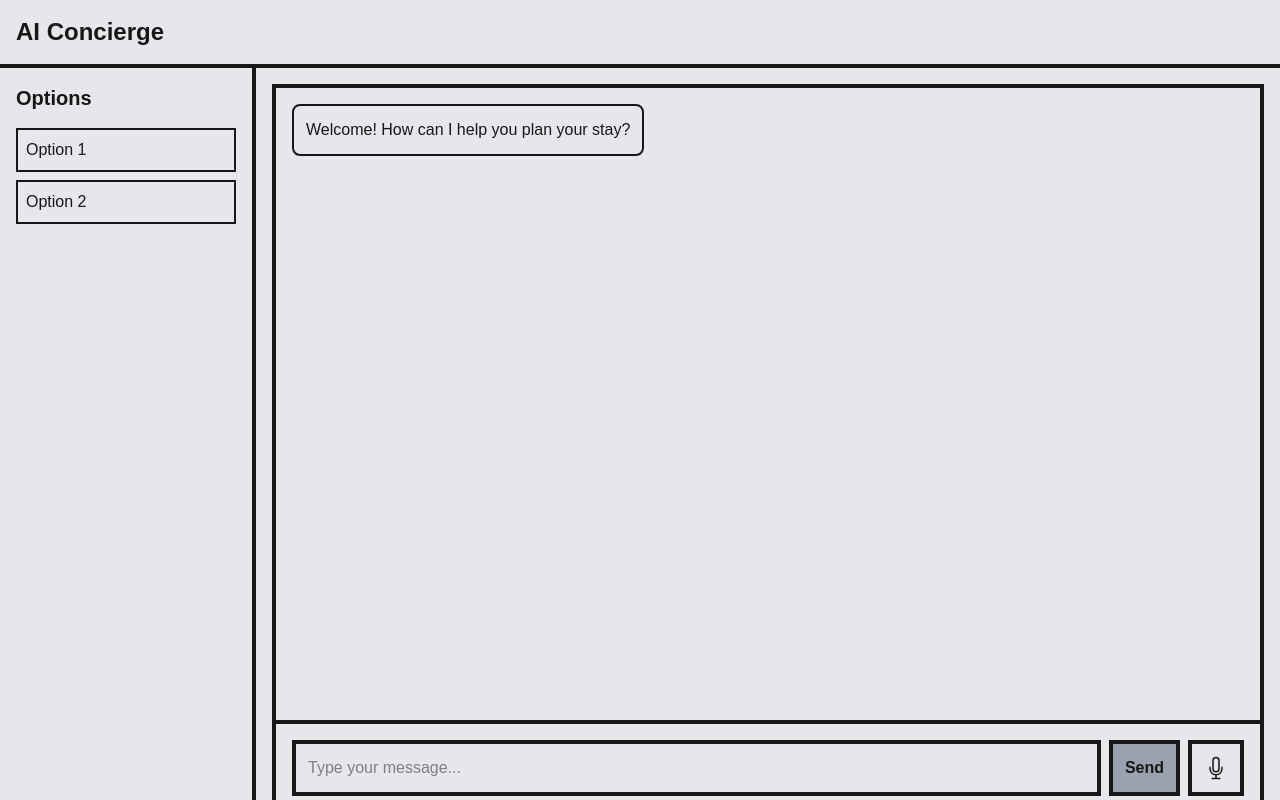
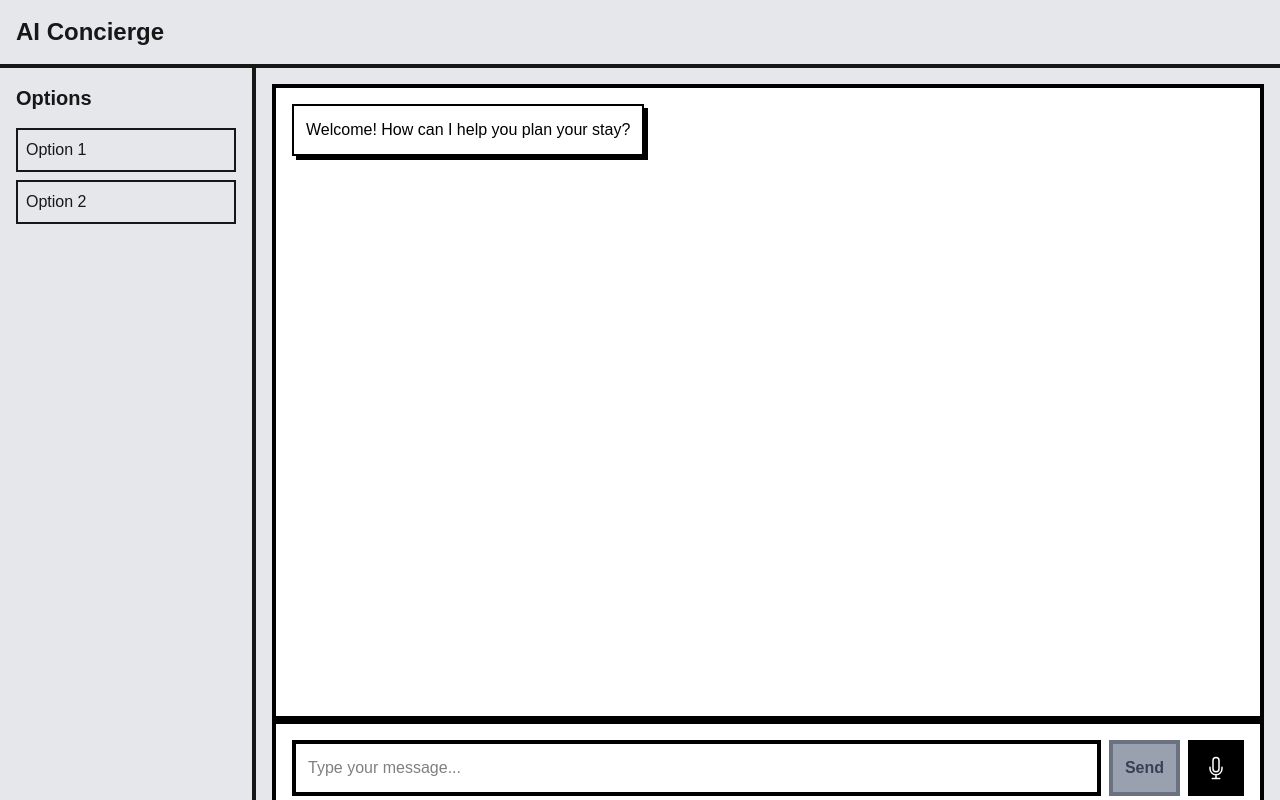
Before and after one commit to akonale/ai-concierge, a Next.js app in the folder frontend/: page / in a window 1280 px wide. Built offline with nearby package versions, Linux system fonts and the light colour scheme.

Commit message:
Change styles

```diff
--- a/frontend/src/components/ChatPanel.tsx
+++ b/frontend/src/components/ChatPanel.tsx
@@ -70,6 +70,8 @@ const ChatPanel: React.FC = () => {
 
     try {
       const apiUrl = `${process.env.NEXT_PUBLIC_API_BASE_URL}/api/v1/audio`;
+      console.log("API Base URL (Audio):", process.env.NEXT_PUBLIC_API_BASE_URL); // Added log
+      console.log("Constructed API URL (Audio):", apiUrl); // Added log
       const response = await fetch(apiUrl, {
         method: 'POST',
         body: formData, // Send FormData directly, fetch handles headers
@@ -209,6 +211,8 @@ const ChatPanel: React.FC = () => {
     try {
       // --- API Call to Backend ---
       const apiUrl = `${process.env.NEXT_PUBLIC_API_BASE_URL}/api/v1/chat`;
+      console.log("API Base URL (Chat):", process.env.NEXT_PUBLIC_API_BASE_URL); // Added log
+      console.log("Constructed API URL (Chat):", apiUrl); // Added log
 
       const response = await fetch(apiUrl, { // Replace with env variable later
         method: 'POST',
@@ -263,24 +267,24 @@ const ChatPanel: React.FC = () => {
     switch (msg.role) {
       case 'user':
         return (
-            <div key={msg.id} className="mb-4 text-right"> {/* Use msg.id as key */}
-            <p className="bg-theme-highlight text-theme-primary p-3 rounded-lg border-2 border-theme-primary inline-block max-w-xs sm:max-w-md md:max-w-lg break-words">
+            <div key={msg.id} className="mb-4 flex justify-end"> {/* Use msg.id as key, ensure right alignment */}
+            <p className="bg-yellow-300 text-black p-3 rounded-none border-2 border-black inline-block max-w-xs sm:max-w-md md:max-w-lg break-words shadow-[4px_4px_0px_0px_rgba(0,0,0,1)]"> {/* Neo-brutalist shadow */}
               {msg.content}
             </p>
           </div>
         );
       case 'assistant':
         return (
-            <div key={msg.id} className="mb-4"> {/* Use msg.id as key */}
-            <p className="bg-theme-background text-theme-primary p-3 rounded-lg border-2 border-theme-primary inline-block max-w-xs sm:max-w-md md:max-w-lg break-words">
+            <div key={msg.id} className="mb-4 flex justify-start"> {/* Use msg.id as key, ensure left alignment */}
+            <p className="bg-white text-black p-3 rounded-none border-2 border-black inline-block max-w-xs sm:max-w-md md:max-w-lg break-words shadow-[4px_4px_0px_0px_rgba(0,0,0,1)]"> {/* Neo-brutalist shadow */}
               {msg.content}
             </p>
           </div>
         );
        case 'error':
         return (
-            <div key={msg.id} className="mb-4"> {/* Use msg.id as key */}
-            <p className="bg-theme-accent text-theme-background p-3 rounded-lg border-2 border-theme-primary inline-block max-w-xs sm:max-w-md md:max-w-lg break-words">
+            <div key={msg.id} className="mb-4 flex justify-start"> {/* Use msg.id as key, ensure left alignment */}
+            <p className="bg-red-500 text-white p-3 rounded-none border-2 border-black inline-block max-w-xs sm:max-w-md md:max-w-lg break-words shadow-[4px_4px_0px_0px_rgba(0,0,0,1)]"> {/* Neo-brutalist shadow */}
               {msg.content}
             </p>
           </div>
@@ -292,15 +296,15 @@ const ChatPanel: React.FC = () => {
 
 
   return (
-    // Main panel: Background, Primary border
-    <main className="flex flex-col h-full bg-theme-background border-4 border-theme-primary m-4">
+    // Main panel: White background, Black border
+    <main className="flex flex-col h-full bg-white border-4 border-black m-4">
       {/* Conversation History Area */}
-      <div ref={chatHistoryRef} className="flex-grow p-4 overflow-y-auto border-b-4 border-theme-primary">
+      <div ref={chatHistoryRef} className="flex-grow p-4 overflow-y-auto border-b-4 border-black">
         {messages.map(renderMessage)}
-        {/* Loading indicator: Secondary background, Primary text */}
+        {/* Loading indicator: White background, Black border/text */}
         {isLoading && (
-           <div className="mb-4">
-             <p className="bg-theme-secondary p-3 rounded-lg border-2 border-theme-primary inline-block animate-pulse text-theme-primary">
+           <div className="mb-4 flex justify-start">
+             <p className="bg-white text-black p-3 rounded-none border-2 border-black inline-block animate-pulse">
                AI is thinking...
              </p>
            </div>
@@ -308,7 +312,7 @@ const ChatPanel: React.FC = () => {
       </div>
 
       {/* Input Area */}
-      <div className="p-4 border-t-theme-accent"> {/* Use theme color for border */}
+      <div className="p-4 border-t-4 border-black"> {/* Black border */}
         <div className="flex space-x-2">
           <input
             type="text"
@@ -317,15 +321,15 @@ const ChatPanel: React.FC = () => {
             onChange={(e) => setInputValue(e.target.value)}
             onKeyPress={handleKeyPress}
             disabled={isLoading || isRecording} // Disable input while loading or recording
-             // Input: Background, Primary text/border
-            className="flex-grow p-3 border-4 border-theme-secondary focus:outline-none text-theme-secondary bg-theme-background disabled:bg-gray-200 disabled:cursor-not-allowed"
+             // Input: White background, Black text/border, no rounded corners
+            className="flex-grow p-3 border-4 border-black rounded-none focus:outline-none text-black bg-white disabled:bg-gray-200 disabled:cursor-not-allowed"
           />
           {/* Send Button */}
           <button
             onClick={handleSendMessage}
             disabled={isLoading || isRecording || !inputValue.trim()} // Disable send when loading, recording, or input is empty
-            // Button: Accent background, Primary text/border, Secondary hover
-            className="bg-theme-accent p-3 border-4 border-theme-secondary font-bold text-theme-secondary hover:bg-theme-secondary disabled:bg-gray-400 disabled:cursor-not-allowed"
+            // Button: Black background, White text, Black border, Gray hover, no rounded corners
+            className="bg-black p-3 border-4 border-black rounded-none font-bold text-white hover:bg-gray-800 disabled:bg-gray-400 disabled:text-gray-700 disabled:border-gray-500 disabled:cursor-not-allowed"
           >
             {isLoading && !isRecording ? '...' : 'Send'} {/* Show loading only if not recording */}
           </button>
@@ -334,12 +338,12 @@ const ChatPanel: React.FC = () => {
             onClick={handleMicClick}
             disabled={isLoading} // Disable mic only when actively sending/processing (text or audio)
             title={isRecording ? "Stop Recording" : "Start Recording"}
-            // Button: Similar style, maybe different color when recording
-            className={`p-3 border-4 border-theme-secondary font-bold text-theme-secondary hover:bg-theme-secondary disabled:bg-gray-400 disabled:cursor-not-allowed ${
-              isRecording ? 'bg-red-500 hover:bg-red-600' : 'bg-theme-accent' // Red background when recording
+            // Button: Black background/border, White text, Gray hover, Red background when recording
+            className={`p-3 border-4 border-black rounded-none font-bold text-white hover:bg-gray-800 disabled:bg-gray-400 disabled:text-gray-700 disabled:border-gray-500 disabled:cursor-not-allowed ${
+              isRecording ? 'bg-red-600 hover:bg-red-700' : 'bg-black' // Red background when recording
             }`}
           >
-            {/* Simple SVG Mic Icon */}
+            {/* Simple SVG Mic Icon - Ensure stroke is white for visibility on dark backgrounds */}
             <svg xmlns="http://www.w3.org/2000/svg" fill="none" viewBox="0 0 24 24" strokeWidth={1.5} stroke="currentColor" className="w-6 h-6">
               <path strokeLinecap="round" strokeLinejoin="round" d="M12 18.75a6 6 0 0 0 6-6v-1.5m-6 7.5a6 6 0 0 1-6-6v-1.5m6 7.5v3.75m-3.75 0h7.5M12 15.75a3 3 0 0 1-3-3V4.5a3 3 0 1 1 6 0v8.25a3 3 0 0 1-3 3Z" />
             </svg>
```
